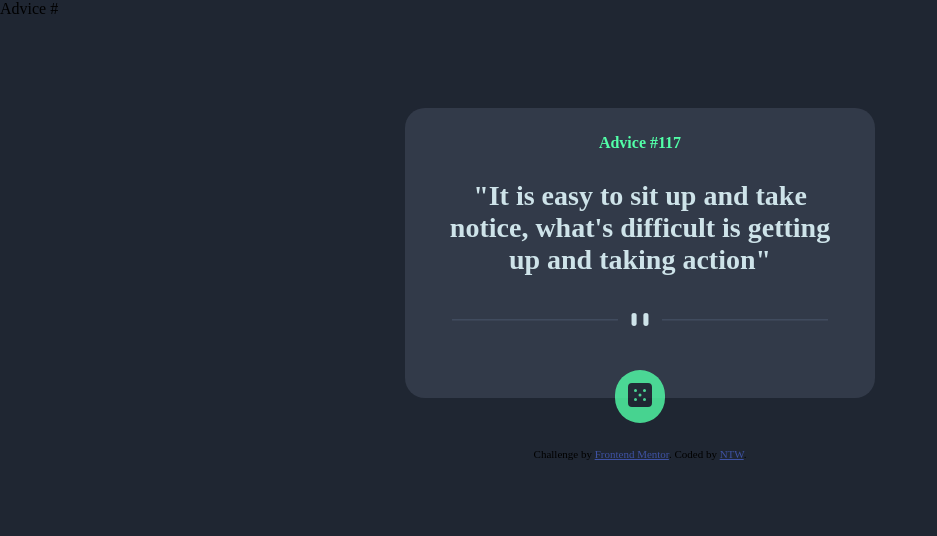
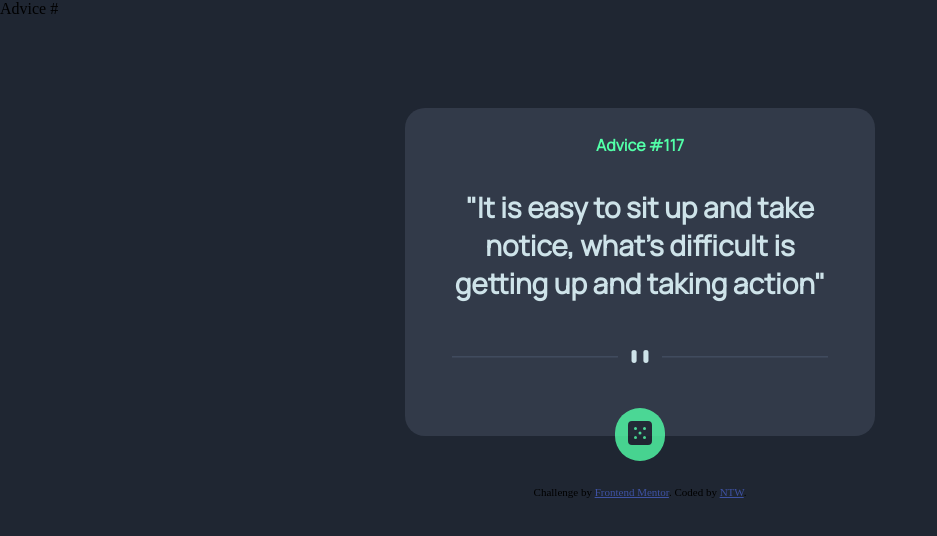
Before and after one commit to NkamaWilliams/Advice, a plain HTML site: page index.html in a window 1280 px wide. Shown: the whole page, without its empty margins (0-937 px from the left). Drawn offline with Linux system fonts and the light colour scheme.

Commit message:
Update adviceGen.css

```diff
--- a/adviceGen.css
+++ b/adviceGen.css
@@ -14,6 +14,7 @@ body{
     background-color: hsl(217, 19%, 24%);
     border-radius: 20px;
     font-weight: 800;
+    font-family: "Manrope", serif;
     position: relative;
 }
 
```
